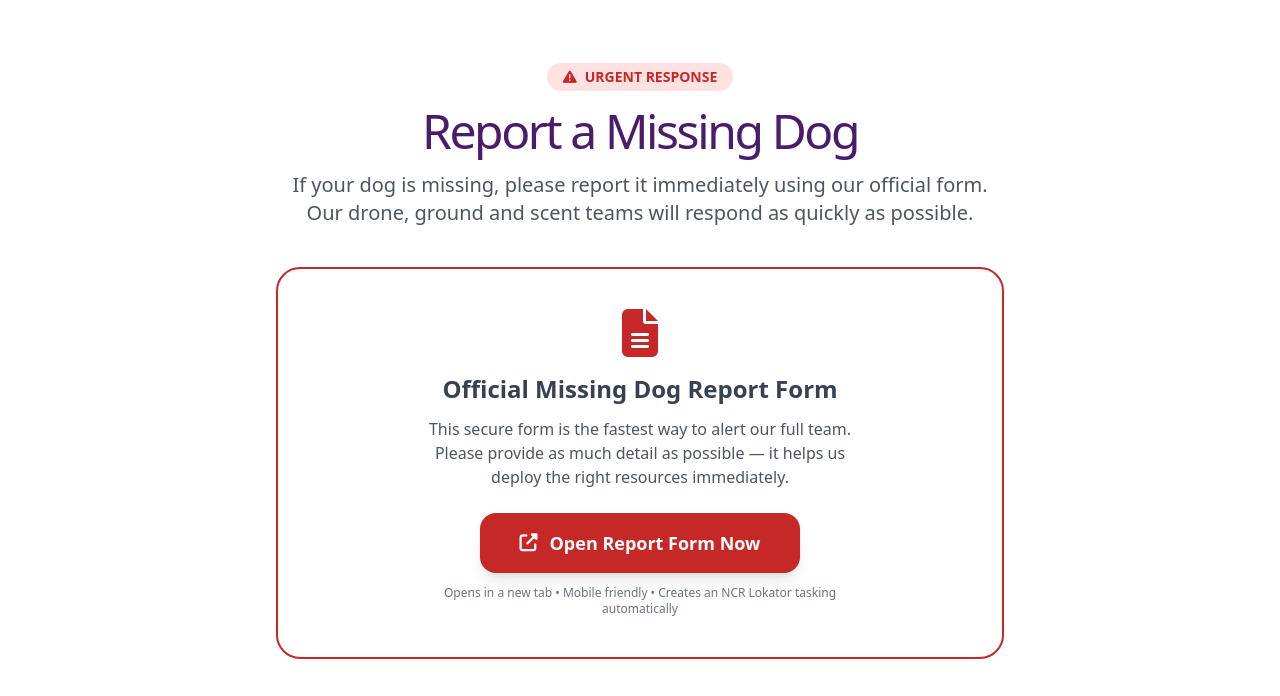
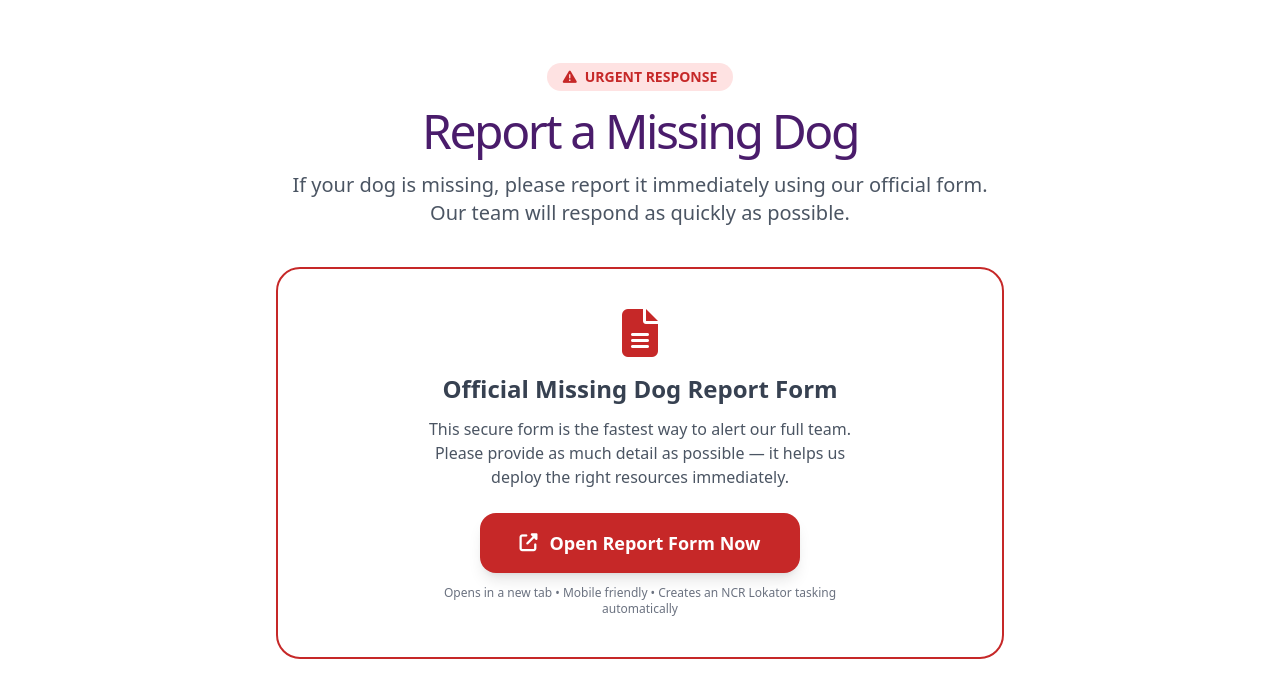
Before and after one commit to kprsaaron-debug/noodlescaninerescue, a plain HTML site: page report-missing-dog.html in a window 1280 px wide. Shown: the part 82-778 px from the top of the page. Drawn offline with nearby package versions, Linux system fonts and the light colour scheme.

Commit message:
Simplify the report page response line.
Say the team will respond as quickly as possible.

```diff
--- a/report-missing-dog.html
+++ b/report-missing-dog.html
@@ -92,7 +92,7 @@
                 <span>URGENT RESPONSE</span>
             </div>
             <h1 class="text-5xl tracking-tighter text-[#4A1C6B]">Report a Missing Dog</h1>
-            <p class="mt-4 text-xl text-gray-600">If your dog is missing, please report it immediately using our official form.<br>Our drone, ground and scent teams will respond as quickly as possible.</p>
+            <p class="mt-4 text-xl text-gray-600">If your dog is missing, please report it immediately using our official form.<br>Our team will respond as quickly as possible.</p>
         </div>
 
         <!-- Primary Call to Action - Google Form → Lokator webhook -->
```
